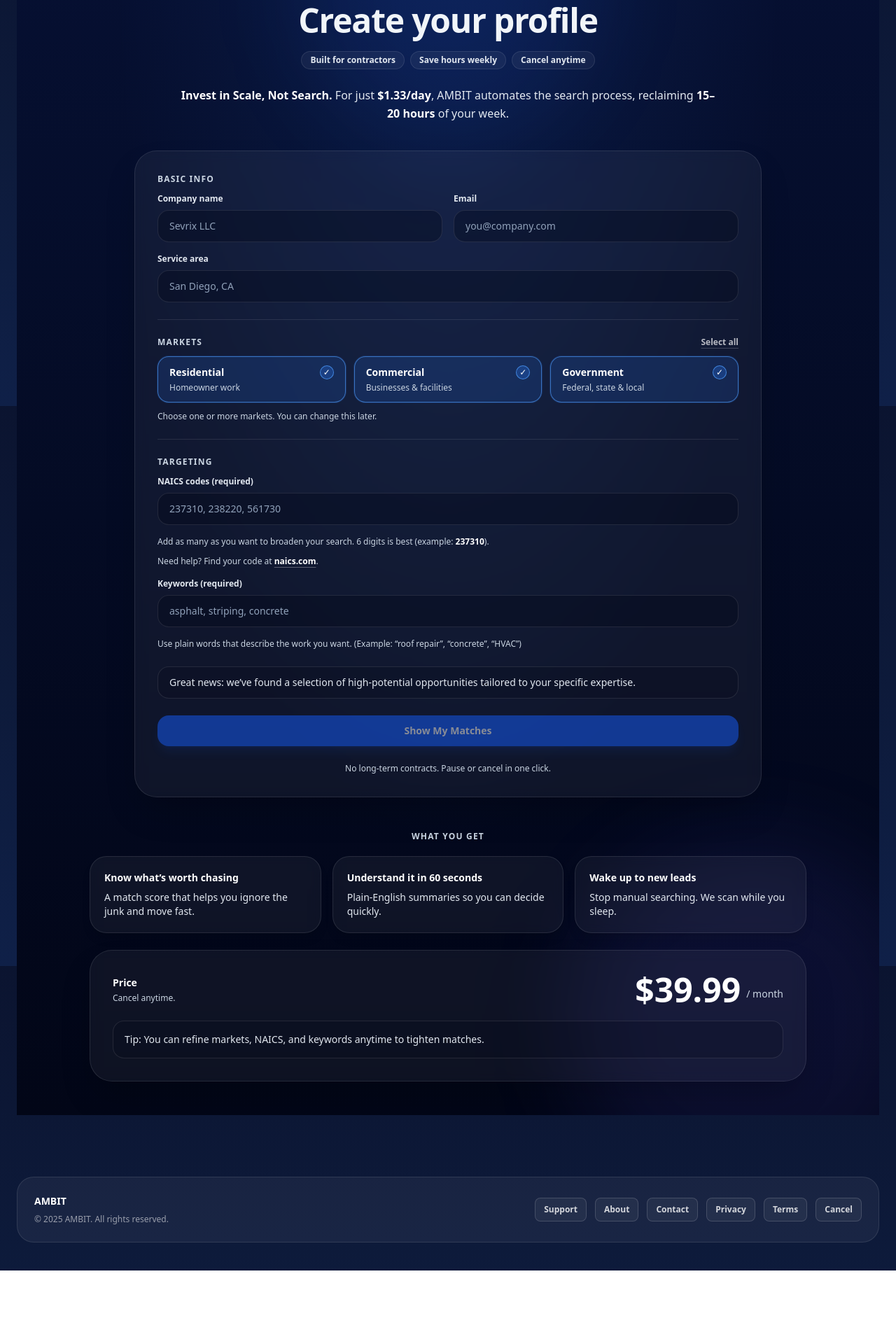
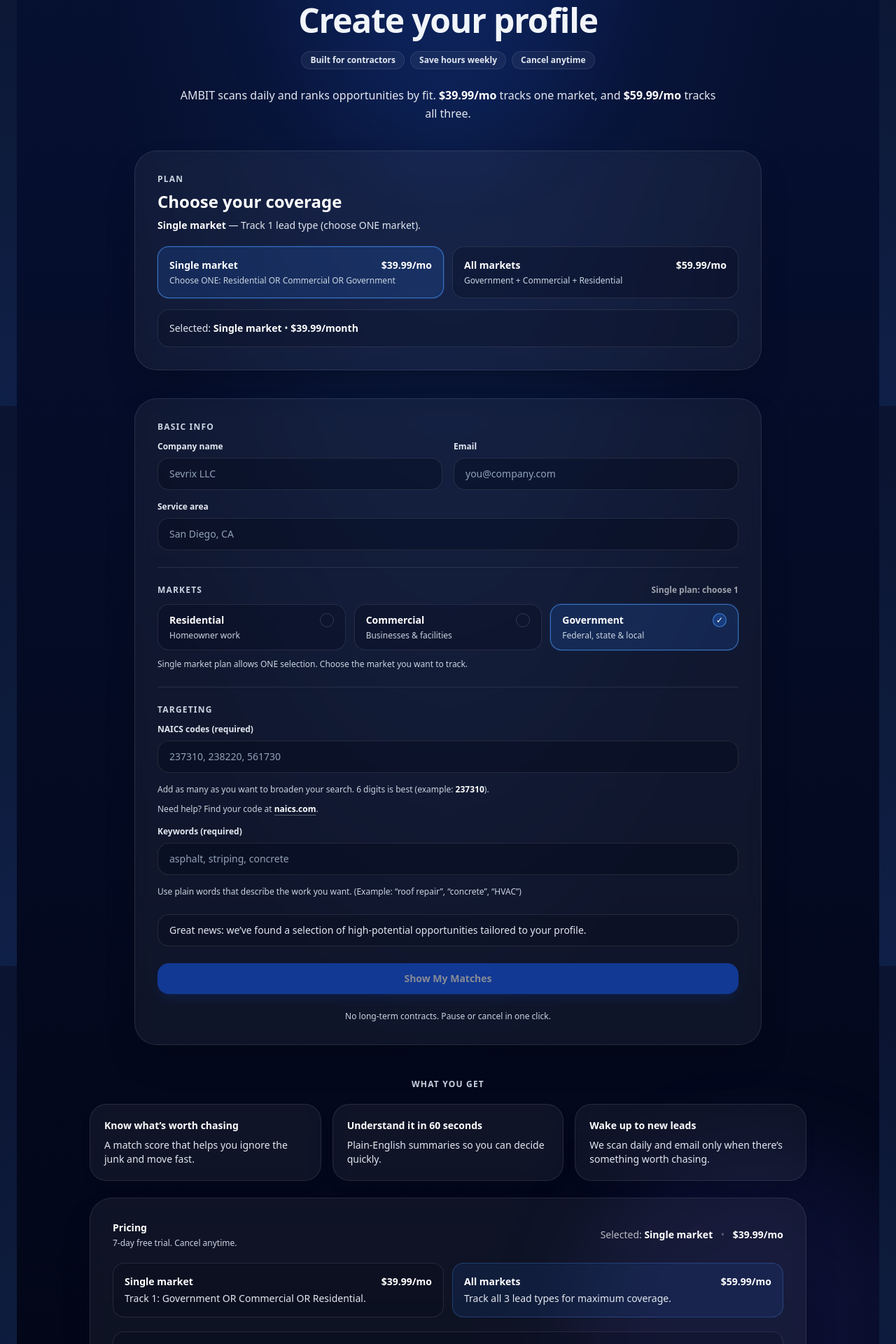
Before and after one commit to seansevrix/ambit, a Next.js app: page /get-started in a window 1280 px wide. Shown: the part 220-2140 px from the top of the page at 70% size. Before the commit the page ends 2035 px from the top, so only its background shows below. Built offline with nearby package versions, Linux system fonts and the light colour scheme; no server answers.

Commit message:
Show both plan prices on get-started

```diff
--- a/app/get-started/page.tsx
+++ b/app/get-started/page.tsx
@@ -1,7 +1,7 @@
 "use client";
 
-import { useMemo, useState, type ReactNode } from "react";
-import { useRouter } from "next/navigation";
+import { useEffect, useMemo, useState, type ReactNode } from "react";
+import { useRouter, useSearchParams } from "next/navigation";
 import AmbitMark from "../components/AmbitMark";
 
 const API_BASE =
@@ -22,15 +22,12 @@
 
 /** NAICS helpers */
 function sanitizeNaicsToken(input: string) {
-  // digits only, max 6
   return input.replace(/[^\d]/g, "").slice(0, 6);
 }
 function isValidNaicsToken(input: string) {
-  // allow 2–6 digits (prefix matching is useful), but recommend full 6
   return /^\d{2,6}$/.test(input);
 }
 function parseNaicsList(raw: string) {
-  // split by comma; allow extra spaces
   const parts = raw
     .split(",")
     .map((p) => p.trim())
@@ -39,7 +36,6 @@
   const cleaned = parts.map(sanitizeNaicsToken).filter(Boolean);
   const valid = cleaned.filter(isValidNaicsToken);
 
-  // unique, keep order
   const seen = new Set<string>();
   const uniqueValid: string[] = [];
   for (const v of valid) {
@@ -52,7 +48,6 @@
   return {
     valid: uniqueValid,
     hasAny: uniqueValid.length > 0,
-    // "invalid" means user typed something non-empty that doesn't become a valid token
     hasInvalid:
       parts.length > 0 &&
       cleaned.some((t) => t.length > 0 && !isValidNaicsToken(t)),
@@ -61,7 +56,6 @@
 
 /** Segments / Markets */
 type SegmentKey = "residential" | "commercial" | "government";
-
 const SEGMENTS: Array<{ key: SegmentKey; label: string; hint: string }> = [
   { key: "residential", label: "Residential", hint: "Homeowner work" },
   { key: "commercial", label: "Commercial", hint: "Businesses & facilities" },
@@ -75,16 +69,25 @@
   return next;
 }
 
+// Plans
+type PlanTier = "single" | "all";
+const PRICE_SINGLE = 39.99;
+const PRICE_ALL = 59.99;
+
 export default function GetStartedPage() {
   const router = useRouter();
+  const searchParams = useSearchParams();
 
   const [companyName, setCompanyName] = useState("");
   const [email, setEmail] = useState("");
   const [serviceArea, setServiceArea] = useState("");
-  const [naicsInput, setNaicsInput] = useState(""); // ✅ multiple NAICS allowed
+  const [naicsInput, setNaicsInput] = useState("");
   const [keywords, setKeywords] = useState("");
 
-  // ✅ multi-select markets (default ALL on)
+  // Plan selection
+  const [plan, setPlan] = useState<PlanTier>("single");
+
+  // Markets
   const [segments, setSegments] = useState<Set<SegmentKey>>(
     () => new Set<SegmentKey>(["residential", "commercial", "government"])
   );
@@ -95,25 +98,76 @@
   const [naicsTouched, setNaicsTouched] = useState(false);
   const [segmentsTouched, setSegmentsTouched] = useState(false);
 
+  // Load plan from query/localStorage once
+  useEffect(() => {
+    const qp = String(searchParams?.get("plan") || "").toLowerCase();
+    let next: PlanTier | null = null;
+
+    if (qp === "all") next = "all";
+    if (qp === "single") next = "single";
+
+    if (!next) {
+      try {
+        const saved = localStorage.getItem("ambit_plan");
+        if (saved === "all" || saved === "single") next = saved;
+      } catch {}
+    }
+
+    setPlan(next || "single");
+  }, [searchParams]);
+
+  // Persist plan selection
+  useEffect(() => {
+    try {
+      localStorage.setItem("ambit_plan", plan);
+    } catch {}
+  }, [plan]);
+
+  // Enforce segment rules by plan:
+  // - single: exactly 1 (clamp automatically)
+  // - all: user can choose 1–3
+  useEffect(() => {
+    if (plan !== "single") return;
+
+    setSegments((prev) => {
+      if (prev.size <= 1) return prev;
+
+      const order: SegmentKey[] = ["government", "commercial", "residential"];
+      const keep = order.find((k) => prev.has(k)) || Array.from(prev)[0] || "government";
+      return new Set<SegmentKey>([keep]);
+    });
+  }, [plan]);
+
   const naicsParsed = useMemo(() => parseNaicsList(naicsInput), [naicsInput]);
   const naicsCsv = useMemo(() => naicsParsed.valid.join(","), [naicsParsed.valid]);
 
   const segmentsList = useMemo(() => Array.from(segments), [segments]);
   const segmentsCsv = useMemo(() => segmentsList.join(","), [segmentsList]);
 
-  // ✅ Keywords required ONLY on this page
-  // ✅ NAICS required (at least one valid NAICS)
-  // ✅ Segments required (at least one selected)
+  // Keywords required ONLY on this page
+  // NAICS required
+  // Segments required
   const canSubmit = useMemo(() => {
-    return (
+    const baseOk =
       companyName.trim().length >= 2 &&
       email.trim().includes("@") &&
       serviceArea.trim().length >= 2 &&
       keywords.trim().length >= 2 &&
       naicsParsed.hasAny &&
-      segments.size > 0
-    );
-  }, [companyName, email, serviceArea, keywords, naicsParsed.hasAny, segments.size]);
+      segments.size > 0;
+
+    if (!baseOk) return false;
+    if (plan === "single") return segments.size === 1;
+    return true;
+  }, [
+    companyName,
+    email,
+    serviceArea,
+    keywords,
+    naicsParsed.hasAny,
+    segments.size,
+    plan,
+  ]);
 
   async function createCustomer() {
     setErr("");
@@ -135,23 +189,31 @@
         throw new Error("Select at least one market: Residential, Commercial, or Government.");
       }
 
-      // ✅ IMPORTANT: deployed backend expects `name`. Send both for compatibility.
-      // ✅ For multi-NAICS: send CSV in `naics` + also send `naicsCodes` array for future-proofing.
-      // ✅ Segments/Sources are optional today; backend can ignore unknown fields.
+      if (plan === "single" && segments.size !== 1) {
+        setSegmentsTouched(true);
+        throw new Error("Single market plan requires choosing exactly ONE market.");
+      }
+
+      // Save plan + email locally so your portal can use it later
+      try {
+        localStorage.setItem("ambit_plan", plan);
+        localStorage.setItem("ambit_email", mail);
+      } catch {}
+
       const payload: any = {
         name: company,
         companyName: company,
         email: mail,
         location: loc,
         serviceArea: loc,
-        naics: naicsCsv, // e.g., "237310,238220"
-        naicsCodes: naicsParsed.valid, // e.g., ["237310","238220"]
+        naics: naicsCsv,
+        naicsCodes: naicsParsed.valid,
         keywords: kw,
 
-        // NEW (safe optional fields)
-        segments: segmentsList, // ["residential","commercial","government"]
-        sources: segmentsList, // same for now; later you can map to actual sources
-        segmentCsv: segmentsCsv, // "residential,commercial,government"
+        // optional fields
+        segments: segmentsList,
+        sources: segmentsList,
+        segmentCsv: segmentsCsv,
       };
 
       const { res, json } = await postJson(`${API_BASE}/engine/customers`, payload);
@@ -174,6 +236,13 @@
       setLoading(false);
     }
   }
+
+  const priceLabel = plan === "all" ? `$${PRICE_ALL.toFixed(2)}` : `$${PRICE_SINGLE.toFixed(2)}`;
+  const planTitle = plan === "all" ? "All markets" : "Single market";
+  const planDesc =
+    plan === "all"
+      ? "Track Government + Commercial + Residential."
+      : "Track 1 lead type (choose ONE market).";
 
   return (
     <div className="relative min-h-screen overflow-hidden bg-gradient-to-b from-[#061033] via-[#040b24] to-[#020617] text-slate-100">
@@ -213,12 +282,65 @@
           </div>
 
           <p className="mx-auto mt-6 max-w-3xl text-base leading-relaxed text-slate-200">
-            <span className="font-semibold text-white">Invest in Scale, Not Search.</span>{" "}
-            For just <span className="font-semibold text-white">$1.33/day</span>, AMBIT automates the
-            search process, reclaiming{" "}
-            <span className="font-semibold text-white">15–20 hours</span> of your week.
+            AMBIT scans daily and ranks opportunities by fit.{" "}
+            <span className="font-semibold text-white">$39.99/mo</span> tracks one market, and{" "}
+            <span className="font-semibold text-white">$59.99/mo</span> tracks all three.
           </p>
         </header>
+
+        {/* PLAN PICKER */}
+        <section className="mx-auto mt-10 max-w-4xl rounded-[32px] border border-white/10 bg-white/5 p-8 shadow-2xl backdrop-blur">
+          <div className="text-xs font-semibold tracking-widest text-slate-300">PLAN</div>
+          <div className="mt-2 text-2xl font-semibold text-white">Choose your coverage</div>
+          <div className="mt-2 text-sm text-slate-200">
+            <span className="font-semibold text-white">{planTitle}</span> — {planDesc}
+          </div>
+
+          <div className="mt-5 grid gap-3 sm:grid-cols-2">
+            <button
+              type="button"
+              onClick={() => setPlan("single")}
+              className={[
+                "rounded-2xl border px-4 py-4 text-left transition",
+                plan === "single"
+                  ? "border-blue-400/60 bg-blue-500/15 shadow-[0_0_0_1px_rgba(59,130,246,0.20)]"
+                  : "border-white/10 bg-slate-950/25 hover:bg-slate-950/35",
+              ].join(" ")}
+            >
+              <div className="flex items-center justify-between">
+                <div className="text-sm font-semibold text-white">Single market</div>
+                <div className="text-sm font-bold text-white tabular-nums">$39.99/mo</div>
+              </div>
+              <div className="mt-1 text-xs text-slate-300">
+                Choose ONE: Residential OR Commercial OR Government
+              </div>
+            </button>
+
+            <button
+              type="button"
+              onClick={() => setPlan("all")}
+              className={[
+                "rounded-2xl border px-4 py-4 text-left transition",
+                plan === "all"
+                  ? "border-blue-400/60 bg-blue-500/15 shadow-[0_0_0_1px_rgba(59,130,246,0.20)]"
+                  : "border-white/10 bg-slate-950/25 hover:bg-slate-950/35",
+              ].join(" ")}
+            >
+              <div className="flex items-center justify-between">
+                <div className="text-sm font-semibold text-white">All markets</div>
+                <div className="text-sm font-bold text-white tabular-nums">$59.99/mo</div>
+              </div>
+              <div className="mt-1 text-xs text-slate-300">
+                Government + Commercial + Residential
+              </div>
+            </button>
+          </div>
+
+          <div className="mt-4 rounded-2xl border border-white/10 bg-slate-950/20 p-4 text-sm text-slate-200">
+            Selected: <span className="font-semibold text-white">{planTitle}</span> •{" "}
+            <span className="font-semibold text-white">{priceLabel}/month</span>
+          </div>
+        </section>
 
         {/* FORM */}
         <section className="mx-auto mt-10 max-w-4xl rounded-[32px] border border-white/10 bg-white/5 p-8 shadow-2xl backdrop-blur">
@@ -271,6 +393,8 @@
                 <div className="text-xs font-semibold tracking-widest text-slate-300">
                   MARKETS
                 </div>
+
+                {plan === "all" ? (
                   <button
                     type="button"
                     onClick={() => {
@@ -281,18 +405,28 @@
                   >
                     Select all
                   </button>
+                ) : (
+                  <div className="text-xs font-semibold text-white/60">Single plan: choose 1</div>
+                )}
               </div>
 
               <div className="grid gap-3 sm:grid-cols-3">
                 {SEGMENTS.map((s) => {
                   const active = segments.has(s.key);
+
                   return (
                     <button
                       key={s.key}
                       type="button"
                       onClick={() => {
                         setSegmentsTouched(true);
-                        setSegments((prev) => toggleSet(prev, s.key));
+                        setSegments((prev) => {
+                          if (plan === "single") {
+                            if (prev.size === 1 && prev.has(s.key)) return prev;
+                            return new Set<SegmentKey>([s.key]);
+                          }
+                          return toggleSet(prev, s.key);
+                        });
                       }}
                       className={[
                         "rounded-2xl border px-4 py-3 text-left transition",
@@ -322,12 +456,18 @@
               </div>
 
               <div className="mt-3 text-xs text-slate-300">
-                Choose one or more markets. You can change this later.
+                {plan === "single"
+                  ? "Single market plan allows ONE selection. Choose the market you want to track."
+                  : "Choose one or more markets. You can change this later."}
               </div>
 
               {segmentsTouched && segments.size === 0 ? (
+                <div className="mt-2 text-xs text-red-200">Select at least one market to continue.</div>
+              ) : null}
+
+              {segmentsTouched && plan === "single" && segments.size !== 1 ? (
                 <div className="mt-2 text-xs text-red-200">
-                  Select at least one market to continue.
+                  Single market plan requires exactly ONE market.
                 </div>
               ) : null}
             </div>
@@ -340,7 +480,6 @@
                 TARGETING
               </div>
 
-              {/* ✅ NAICS (multiple) */}
               <Field label="NAICS codes (required)">
                 <input
                   className="w-full rounded-2xl border border-white/10 bg-slate-950/35 px-4 py-3 text-sm text-white placeholder:text-slate-400 outline-none focus:border-blue-400/60 focus:ring-2 focus:ring-blue-500/20"
@@ -380,7 +519,6 @@
                 ) : null}
               </Field>
 
-              {/* ✅ Keywords */}
               <div className="mt-4">
                 <Field label="Keywords (required)">
                   <input
@@ -396,10 +534,9 @@
               </div>
             </div>
 
-            {/* ✅ status panel (cleaner) */}
             <div className="rounded-2xl border border-white/10 bg-slate-950/20 px-4 py-3 text-sm text-slate-200">
               Great news: we’ve found a selection of high-potential opportunities tailored to your
-              specific expertise.
+              profile.
             </div>
 
             {err ? (
@@ -422,7 +559,7 @@
           </div>
         </section>
 
-        {/* WHAT YOU GET + PRICE */}
+        {/* WHAT YOU GET + PRICING */}
         <section className="mx-auto mt-12 max-w-5xl">
           <div className="text-center text-xs font-semibold tracking-widest text-slate-300">
             WHAT YOU GET
@@ -439,20 +576,45 @@
             />
             <FeatureCard
               title="Wake up to new leads"
-              body="Stop manual searching. We scan while you sleep."
+              body="We scan daily and email only when there’s something worth chasing."
             />
           </div>
 
           <div className="mt-6 rounded-[32px] border border-white/10 bg-white/5 p-8 shadow-2xl backdrop-blur">
-            <div className="flex flex-col gap-3 sm:flex-row sm:items-center sm:justify-between">
+            <div className="flex flex-col gap-2 sm:flex-row sm:items-center sm:justify-between">
               <div>
-                <div className="text-sm font-semibold text-white">Price</div>
-                <div className="mt-1 text-xs text-slate-300">Cancel anytime.</div>
+                <div className="text-sm font-semibold text-white">Pricing</div>
+                <div className="mt-1 text-xs text-slate-300">
+                  7-day free trial. Cancel anytime.
+                </div>
               </div>
 
-              <div className="flex items-end justify-center gap-2 sm:justify-end">
-                <div className="text-5xl font-semibold text-white tabular-nums">$39.99</div>
-                <div className="pb-2 text-sm text-slate-300">/ month</div>
+              <div className="text-sm text-white/70">
+                Selected: <span className="font-semibold text-white">{planTitle}</span>{" "}
+                <span className="mx-2 opacity-40">•</span>{" "}
+                <span className="font-semibold text-white tabular-nums">{priceLabel}/mo</span>
+              </div>
+            </div>
+
+            <div className="mt-5 grid gap-3 md:grid-cols-2">
+              <div className="rounded-2xl border border-white/10 bg-slate-950/20 p-4">
+                <div className="flex items-center justify-between">
+                  <div className="text-sm font-semibold text-white">Single market</div>
+                  <div className="text-sm font-bold text-white tabular-nums">$39.99/mo</div>
+                </div>
+                <div className="mt-1 text-sm text-slate-200">
+                  Track 1: Government OR Commercial OR Residential.
+                </div>
+              </div>
+
+              <div className="rounded-2xl border border-blue-400/25 bg-blue-500/10 p-4">
+                <div className="flex items-center justify-between">
+                  <div className="text-sm font-semibold text-white">All markets</div>
+                  <div className="text-sm font-bold text-white tabular-nums">$59.99/mo</div>
+                </div>
+                <div className="mt-1 text-sm text-slate-200">
+                  Track all 3 lead types for maximum coverage.
+                </div>
               </div>
             </div>
 
```
Lines whose indentation alone changed are shown as unchanged.
